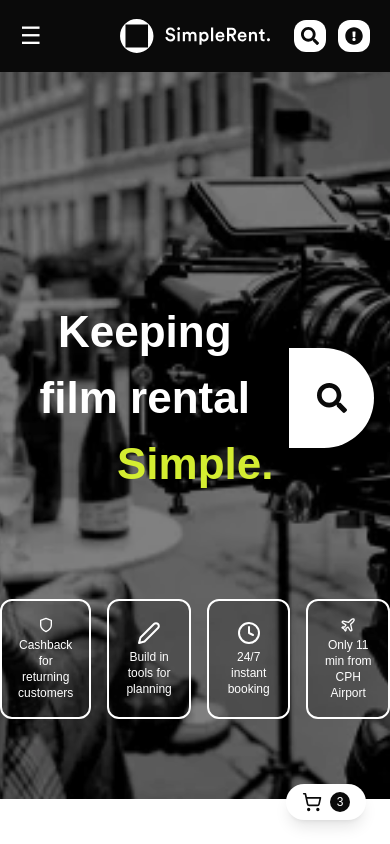
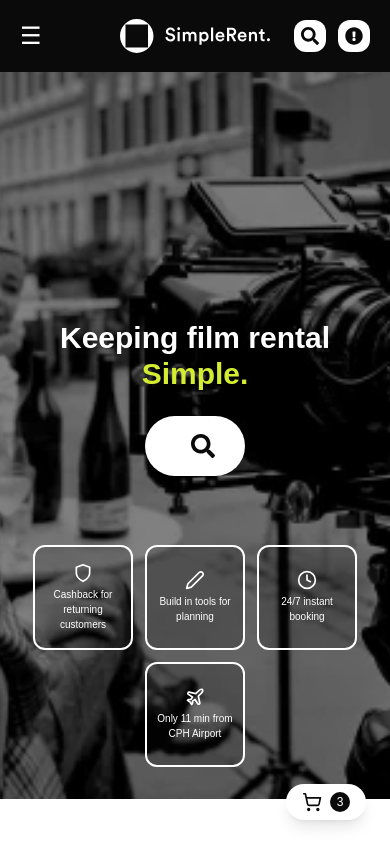
Before and after one commit to vabr0002/simplerent_new, a Next.js app: page / in a window 390 px wide. Shown: the top 844 px of the page. Built offline with nearby package versions, Linux system fonts and the light colour scheme.

Commit message:
refactor Hero component for improved responsiveness and maintain desktop layout consistency

```diff
--- a/src/components/hero/Hero_landing.jsx
+++ b/src/components/hero/Hero_landing.jsx
@@ -40,22 +40,23 @@ function Hero() {
       {/* Overlay Content */}
       <div className="absolute inset-0 flex flex-col items-center justify-center text-center text-white p-4">
         {/* Title + Search - Positioned at the top */}
-        <div className="flex items-center justify-center w-full">
-          <div className="text-h1 font-bold mr-4 flex flex-col justify-start items-start">
+        <div className="flex flex-col items-center md:items-center md:flex-row md:justify-center w-full">
+          <div className="text-3xl md:text-h1 font-bold md:mr-4 flex flex-col justify-start items-center md:items-start mb-6 md:mb-0">
             <span>Keeping film rental</span>
-            <div className="w-full flex justify-end">
+            <div className="w-full flex justify-center md:justify-end">
               <span className="text-lime">Simple.</span>
             </div>
           </div>
 
-          {/* Search Bar med Smooth Animation */}
+          {/* Search Bar med Smooth Animation - Preserving exact desktop look */}
           <div
             ref={searchRef}
             className={`flex items-center bg-white text-black overflow-hidden
-                        transition-all duration-500 ease-in-out ${
+                        transition-all duration-500 ease-in-out
+                        ${
                           isSearchOpen
-                            ? "w-96 h-[45px] rounded-full"
-                            : "w-[130px] h-[100px] rounded-r-full"
+                            ? "w-full md:w-96 h-[45px] rounded-full"
+                            : "w-[100px] md:w-[130px] h-[60px] md:h-[100px] rounded-full md:rounded-l-none md:rounded-r-full"
                         }`}
             onClick={openSearch}
           >
@@ -75,20 +76,101 @@ function Hero() {
                 className={`text-black transition-all duration-500 ease-in-out ${
                   isSearchOpen
                     ? "text-xl translate-x-0"
-                    : "text-3xl translate-x-[-8px]"
+                    : "text-2xl md:text-3xl translate-x-0 md:translate-x-[-8px]"
                 }`}
               />
             </div>
           </div>
         </div>
 
-        {/* Features - Positioned absolutely to move independently */}
-        <div className="absolute bottom-20 left-0 right-0 flex justify-center space-x-4">
+        {/* Features - Positioned absolutely to maintain exact desktop positioning */}
+        <div className="absolute bottom-8 md:bottom-20 left-0 right-0">
+          <div className="flex flex-wrap justify-center gap-3 px-4 md:hidden">
             {[
               "Cashback for returning customers",
               "Build in tools for planning",
               "24/7 instant booking",
-            "Only 11 min from CPH Airport", // Added the new feature
+              "Only 11 min from CPH Airport",
+            ].map((feature, index) => (
+              <div
+                key={index}
+                className="bg-black bg-opacity-20 text-white border-2 rounded-xl
+                          flex flex-col items-center justify-center p-2
+                          w-[100px] h-[105px]
+                          transform hover:scale-105 hover:translate-y-[-3px]
+                          transition duration-300 ease-in-out"
+              >
+                {/* Icons for each feature */}
+                {index === 0 && (
+                  <svg
+                    xmlns="http://www.w3.org/2000/svg"
+                    className="h-5 w-5 text-white mb-1"
+                    viewBox="0 0 24 24"
+                    fill="none"
+                    stroke="currentColor"
+                    strokeWidth="2"
+                    strokeLinecap="round"
+                    strokeLinejoin="round"
+                  >
+                    <path d="M12 22s8-4 8-10V5l-8-3-8 3v7c0 6 8 10 8 10z"></path>
+                  </svg>
+                )}
+                {index === 1 && (
+                  <svg
+                    xmlns="http://www.w3.org/2000/svg"
+                    className="h-5 w-5 text-white mb-1"
+                    viewBox="0 0 24 24"
+                    fill="none"
+                    stroke="currentColor"
+                    strokeWidth="2"
+                    strokeLinecap="round"
+                    strokeLinejoin="round"
+                  >
+                    <path d="M17 3a2.828 2.828 0 1 1 4 4L7.5 20.5 2 22l1.5-5.5L17 3z"></path>
+                  </svg>
+                )}
+                {index === 2 && (
+                  <svg
+                    xmlns="http://www.w3.org/2000/svg"
+                    className="h-5 w-5 text-white mb-1"
+                    viewBox="0 0 24 24"
+                    fill="none"
+                    stroke="currentColor"
+                    strokeWidth="2"
+                    strokeLinecap="round"
+                    strokeLinejoin="round"
+                  >
+                    <circle cx="12" cy="12" r="10"></circle>
+                    <polyline points="12 6 12 12 16 14"></polyline>
+                  </svg>
+                )}
+                {index === 3 && (
+                  <svg
+                    xmlns="http://www.w3.org/2000/svg"
+                    className="h-5 w-5 text-white mb-1"
+                    viewBox="0 0 24 24"
+                    fill="none"
+                    stroke="currentColor"
+                    strokeWidth="2"
+                    strokeLinecap="round"
+                    strokeLinejoin="round"
+                  >
+                    <path d="M17.8 19.2L16 11l3.5-3.5C21 6 21.5 4 21 3c-1-.5-3 0-4.5 1.5L13 8 4.8 6.2c-.5-.1-.9.1-1.1.5l-.3.5c-.2.5-.1 1 .3 1.3L9 12l-2 3H4l-1 1 3 2 2 3 1-1v-3l3-2 3.5 5.3c.3.4.8.5 1.3.3l.5-.2c.4-.3.6-.7.5-1.2z"></path>
+                  </svg>
+                )}
+
+                <p className="text-center text-[10px]">{feature}</p>
+              </div>
+            ))}
+          </div>
+
+          {/* Desktop features - Keeping original desktop HTML exactly as it was */}
+          <div className="hidden md:flex justify-center space-x-4">
+            {[
+              "Cashback for returning customers",
+              "Build in tools for planning",
+              "24/7 instant booking",
+              "Only 11 min from CPH Airport",
             ].map((feature, index) => (
               <div
                 key={index}
@@ -161,6 +243,7 @@ function Hero() {
             ))}
           </div>
         </div>
+      </div>
     </section>
   );
 }
```
Lines whose indentation alone changed are shown as unchanged.
